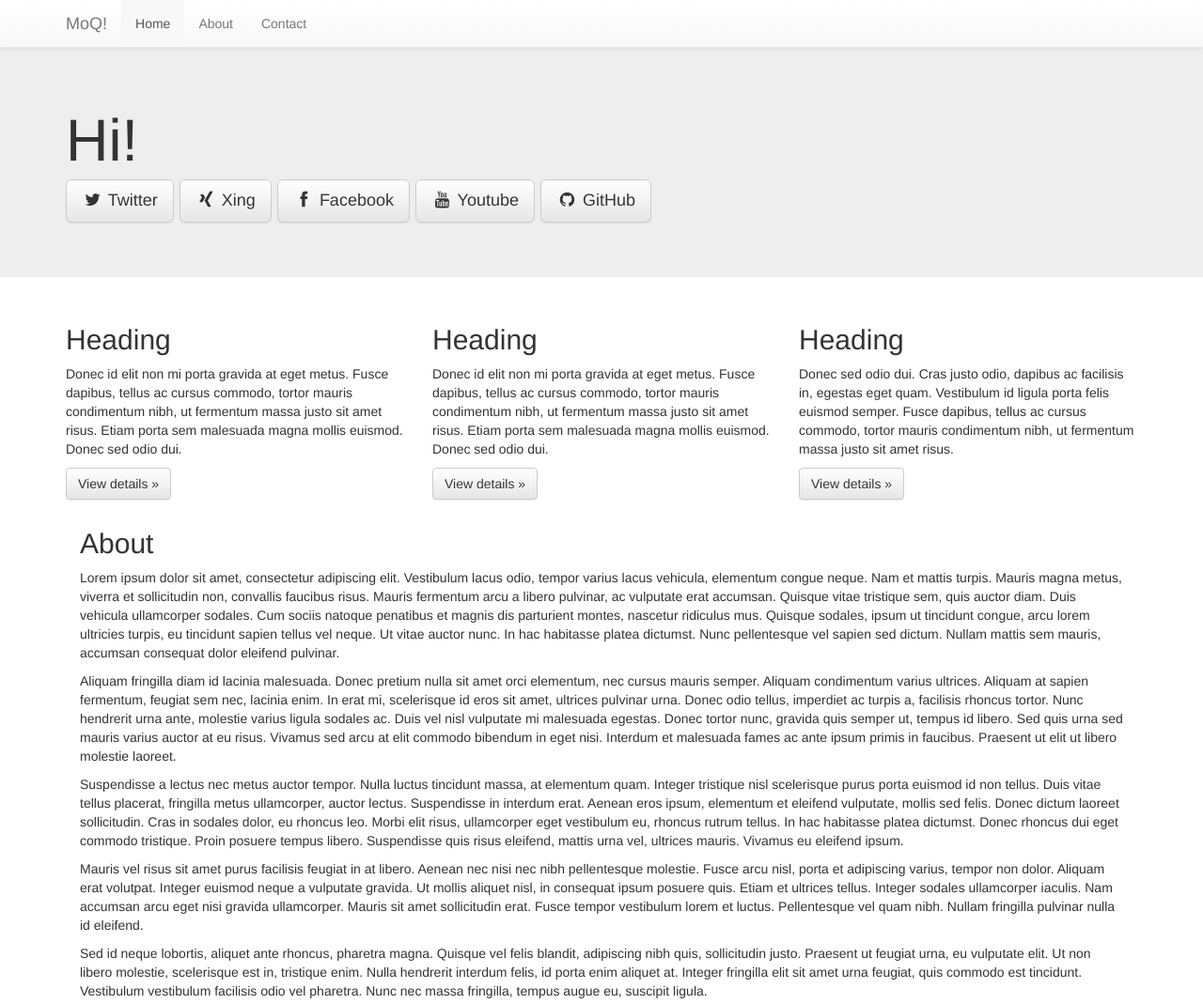
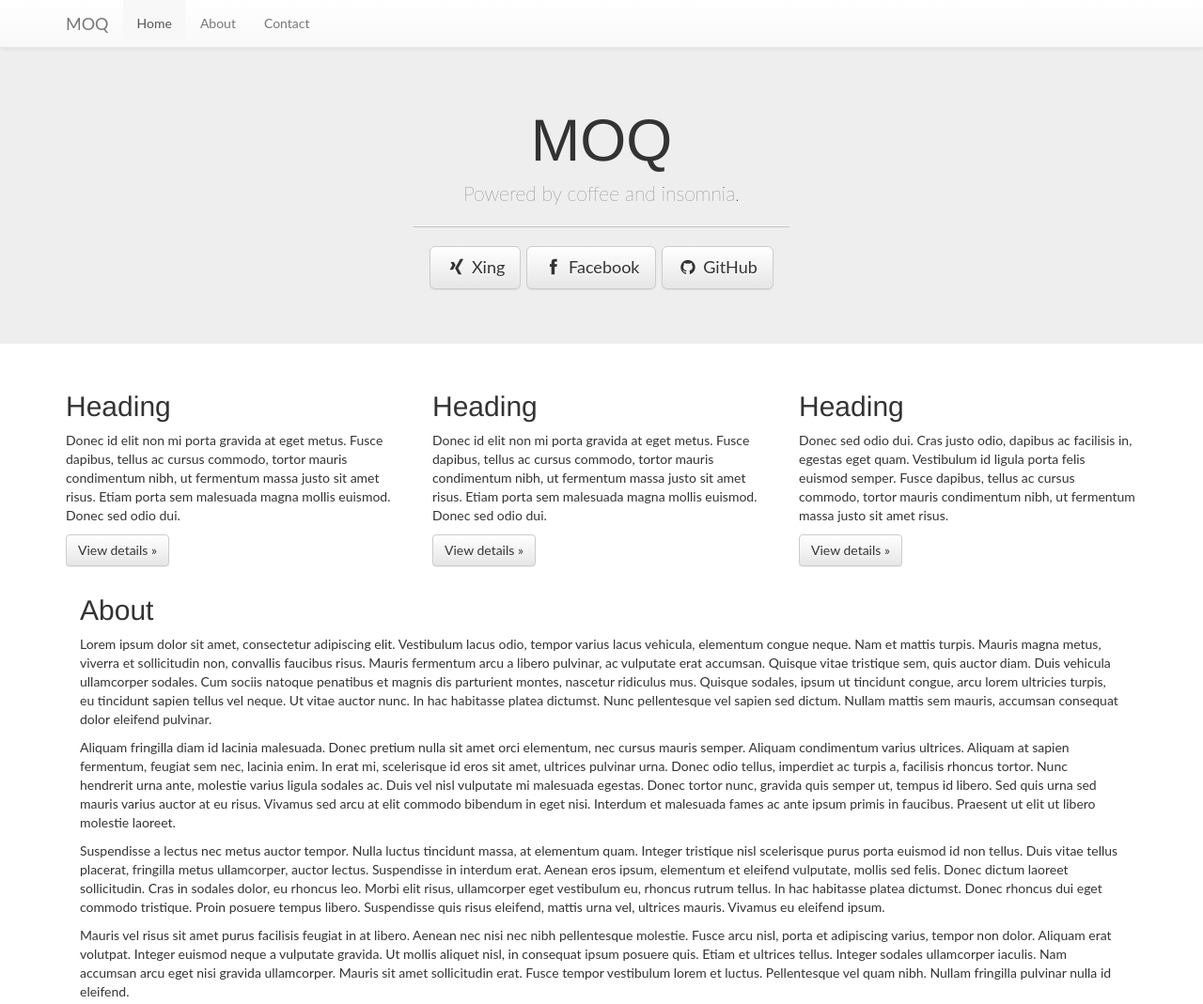
Before and after one commit to rasterize/moq, a plain HTML site: page index.html in a window 1280 px wide. Shown: the top 1069 px of the page at 94% size. Drawn offline with nearby package versions, Linux system fonts and the light colour scheme.

Commit message:
Changed intro message / title

```diff
--- a/css/main.css
+++ b/css/main.css
@@ -3,3 +3,27 @@
 /* ==========================================================================
    Author's custom styles
    ========================================================================== */
+
+
+
+
+
+
+
+
+
+
+
+div#intro-banner {
+    text-align:center;
+}
+
+body {
+    font-family: "Lato", "Helvetica Neue", Helvetica, Arial, sans-serif;
+}
+
+.intro-divider {
+	width: 400px;
+	border-top: 1px solid #f8f8f8;
+	border-bottom: 1px solid rgba(0, 0, 0, 0.2);
+}
--- a/index.html
+++ b/index.html
@@ -35,7 +35,7 @@
                     <span class="icon-bar"></span>
                     <span class="icon-bar"></span>
                 </button>
-                <a class="navbar-brand" href="#">MoQ!</a>
+                <a class="navbar-brand" href="#">MOQ</a>
             </div>
             <div class="navbar-collapse collapse">
                 <ul class="nav navbar-nav">
@@ -47,15 +47,13 @@
         </div>
     </div>
     <!-- Main jumbotron for a primary marketing message or call to action -->
-    <div class="jumbotron">
+    <div class="jumbotron" id="intro-banner">
         <div class="container" id="home">
-            <h1>Hi!</h1>
-            <p></p>
+            <h1>MOQ</h1>
+            <p>Powered by coffee and insomnia.</p>
+            <hr class="intro-divider">
             <p>
-                <a class="btn btn-default btn-lg">
-                    <i class="fa fa-twitter fa-fw"></i>
-                    <span class="network-name">Twitter</span>
-                </a>
+
                 <a class="btn btn-default btn-lg">
                     <i class="fa fa-xing fa-fw"></i>
                     <span class="network-name">Xing</span>
@@ -63,10 +61,6 @@
                 <a class="btn btn-default btn-lg">
                     <i class="fa fa-facebook fa-fw"></i>
                     <span class="network-name">Facebook</span>
-                </a>
-                <a class="btn btn-default btn-lg">
-                    <i class="fa fa-youtube fa-fw"></i>
-                    <span class="network-name">Youtube</span>
                 </a>
 
                 <a class="btn btn-default btn-lg">
```
